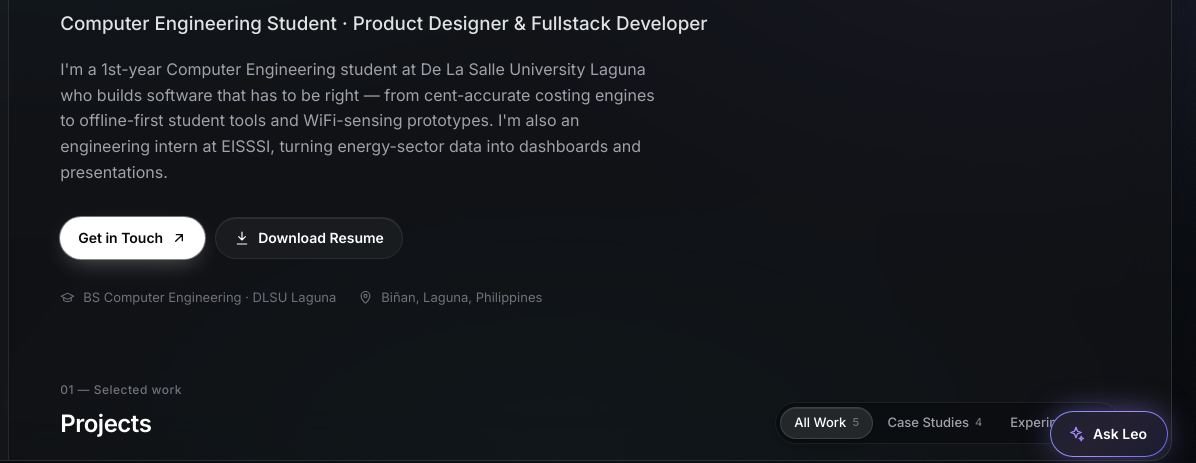
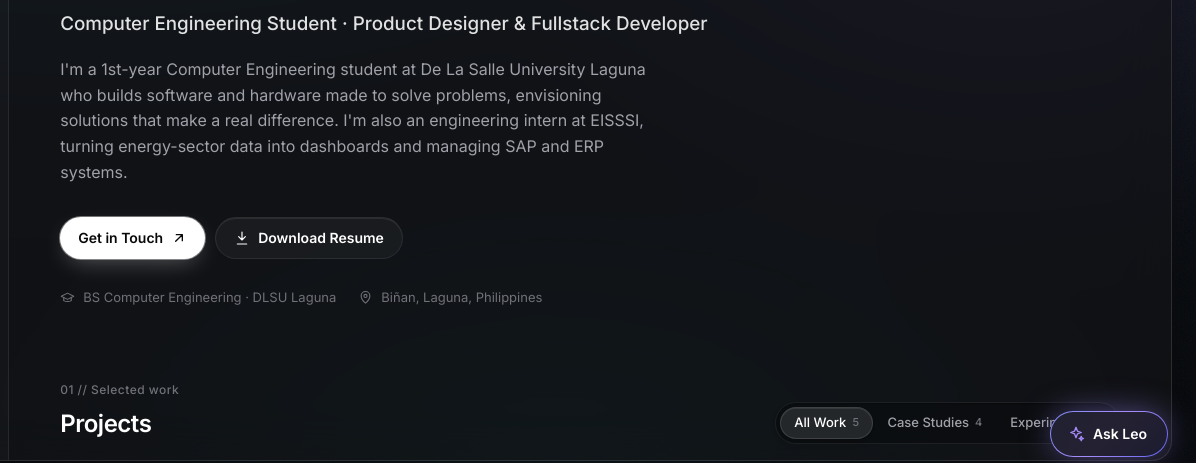
Before and after one commit to Laxus-CMD/student-portfolio, a plain HTML site: page index.html in a window 1280 px wide. Shown: the part 315-778 px from the top of the page, 84-1280 px from the left. Drawn offline with Linux system fonts and the light colour scheme.

Commit message:
Update hero bio and section eyebrows

```diff
--- a/index.html
+++ b/index.html
@@ -178,8 +178,8 @@
             <strong id="toolbar-section">Overview</strong>
           </p>
           <p class="status">
-            <span class="status__dot" aria-hidden="true"></span>Currently building
-            College Hub
+            <span class="status__dot" aria-hidden="true"></span>Currently
+            building College Hub
           </p>
         </header>
 
@@ -193,10 +193,10 @@
           </p>
           <p class="hero__bio">
             I'm a 1st-year Computer Engineering student at De La Salle
-            University Laguna who builds software that has to be right — from
-            cent-accurate costing engines to offline-first student tools and
-            WiFi-sensing prototypes. I'm also an engineering intern at EISSSI,
-            turning energy-sector data into dashboards and presentations.
+            University Laguna who builds software and hardware made to solve
+            problems, envisioning solutions that make a real difference. I'm
+            also an engineering intern at EISSSI, turning energy-sector data
+            into dashboards and managing SAP and ERP systems.
           </p>
 
           <div class="hero__actions">
@@ -270,7 +270,7 @@
         <section class="section" id="work" aria-labelledby="work-title">
           <div class="section__head">
             <div>
-              <p class="eyebrow">01 — Selected work</p>
+              <p class="eyebrow">01 // Selected work</p>
               <h2 class="section__title" id="work-title">Projects</h2>
             </div>
 
@@ -310,7 +310,7 @@
         <section class="section" id="experience" aria-labelledby="exp-title">
           <div class="section__head">
             <div>
-              <p class="eyebrow">02 — Background</p>
+              <p class="eyebrow">02 // Background</p>
               <h2 class="section__title" id="exp-title">
                 Experience &amp; Capabilities
               </h2>
```
